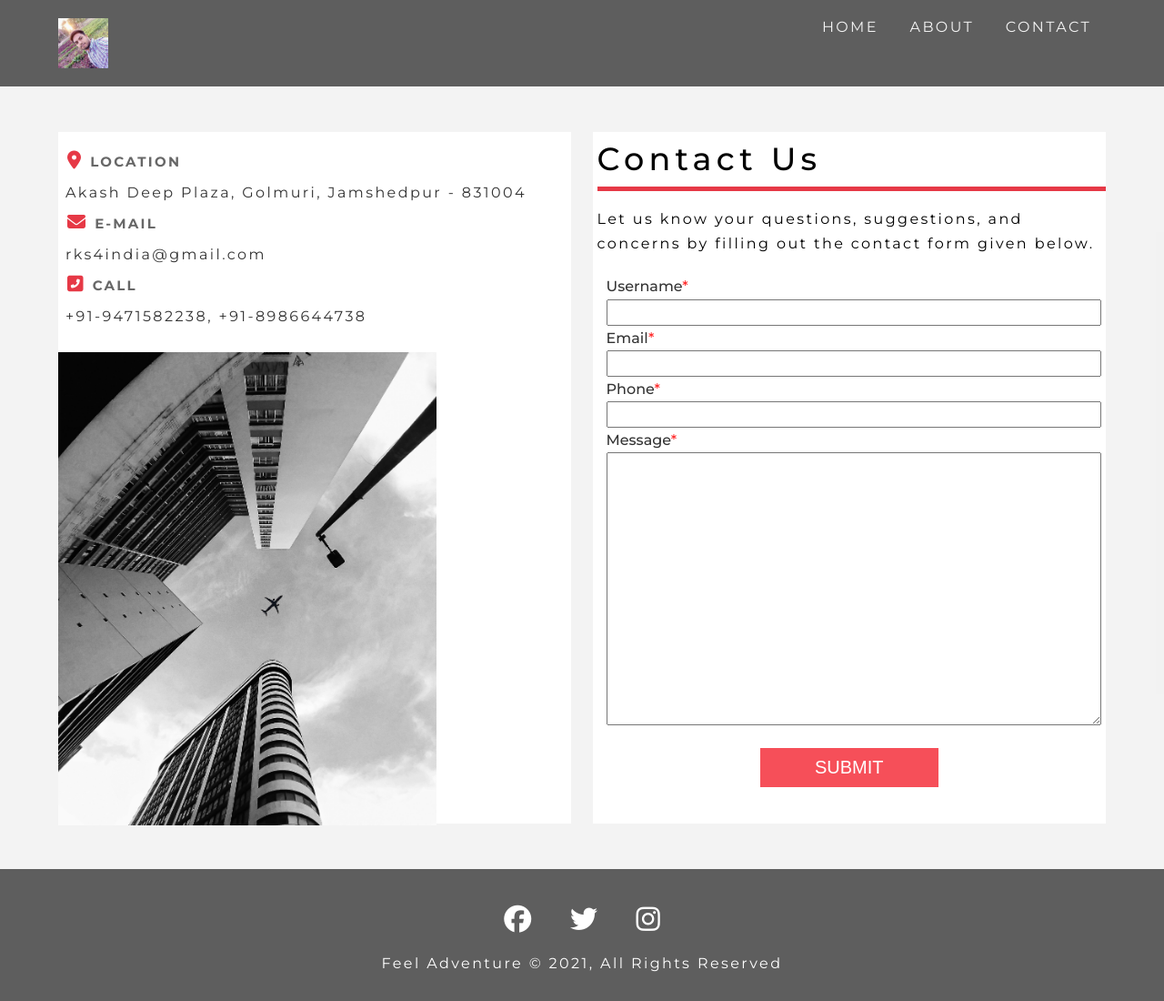
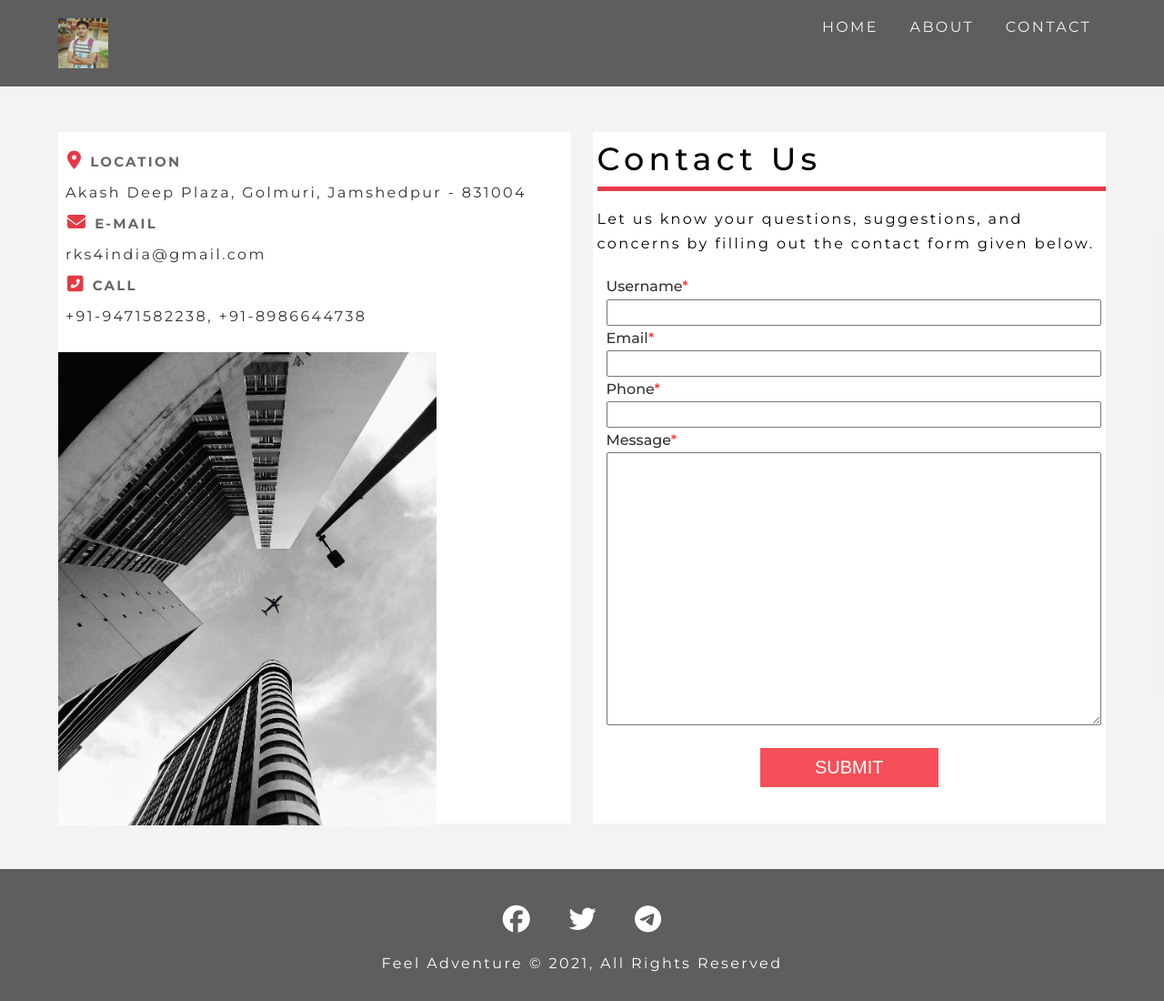
Before and after one commit to rahul-kumar-soni/adventurewithrahul, a plain HTML site: page contact.html in a window 1280 px wide. Shown: the whole page at 91% size. Drawn offline with Linux system fonts and the light colour scheme.

Commit message:
some features added

```diff
--- a/contact.html
+++ b/contact.html
@@ -11,7 +11,7 @@
     <nav class="navbar bg-dark">
         <div class="container">
 
-            <img src="./img/profile.jpg" alt="logo">
+            <img src="./img/kaushal.jpg" alt="logo">
             <ul class="nav-items">
                 <li class="nav-item"><a href="./index.html">Home</a></li>
                 <li class="nav-item"><a href="./about.html">About</a></li>
@@ -58,9 +58,9 @@
 
     <footer class="footer">
         <div class="social-media-links">
-            <i class="fab fa-facebook fa-3x"></i>
-            <i class="fab fa-twitter fa-3x"></i>
-            <i class="fab fa-instagram fa-3x"></i>
+            <a href="https://facebook.com/Rahul_Kr_Soni"><i class="fab fa-facebook fa-3x"></i></a>
+            <a href="https://twitter.com/Rahul_Kr_Soni" target="_blank"><i class="fab fa-twitter fa-3x"></i></a>
+            <a href="https://t.me/Rahul_Kumar_Soni" target="_blank"><i class="fab fa-telegram fa-3x"></i></a>
         </div>
         <p>Feel Adventure &copy; 2021, All Rights Reserved</p>
     </footer>
```
Also changed, not shown: about.html (+1 -1 lines).
